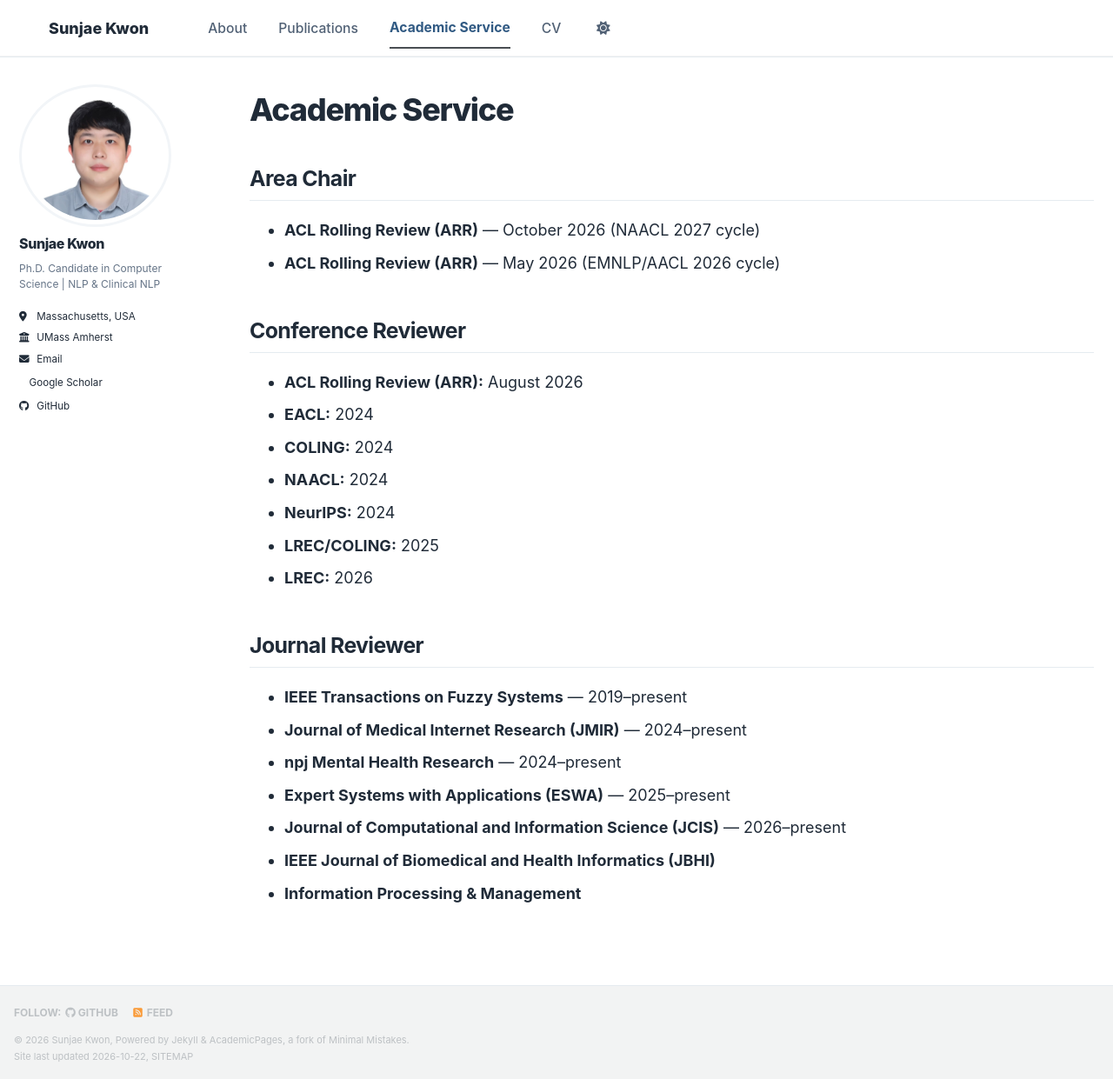
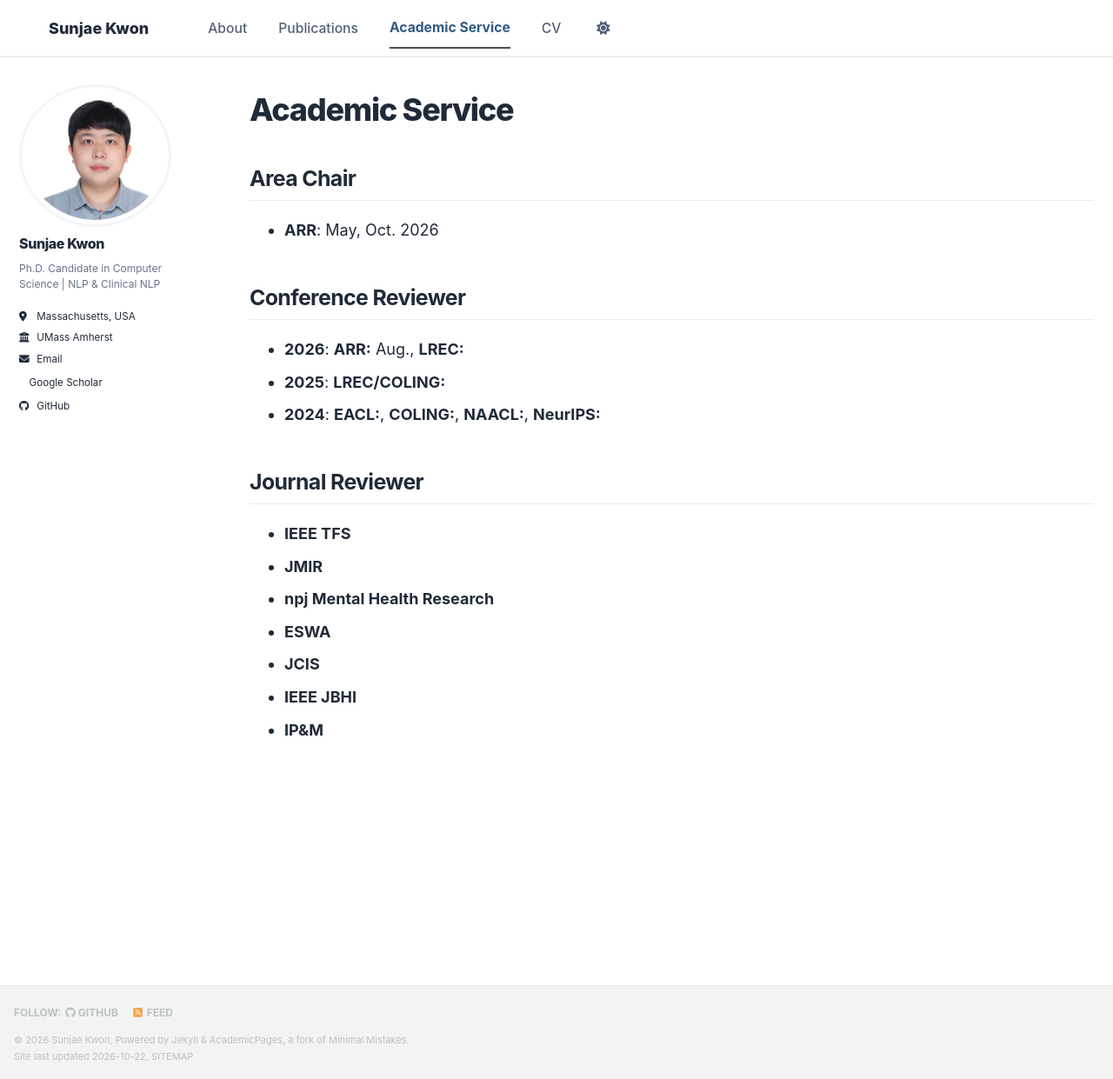
Before and after one commit to soon91jae/soon91jae.github.io, a Jekyll site: the page built from _pages/service.md, in a window 1280 px wide and 1241 px high. Shown: the whole window at 87% size. Built offline with Jekyll 4.4.1, drawn with Linux system fonts in a browser that asks for light colours; a style sheet for code colours, icons or effects is not loaded.

Commit message:
Update service.md

```diff
--- a/_pages/service.md
+++ b/_pages/service.md
@@ -7,25 +7,20 @@ author_profile: true
 
 ## Area Chair
 
-- **ACL Rolling Review (ARR)** — October 2026 (NAACL 2027 cycle)
-- **ACL Rolling Review (ARR)** — May 2026 (EMNLP/AACL 2026 cycle)
+- **ARR**: May, Oct. 2026
 
 ## Conference Reviewer
 
-- **ACL Rolling Review (ARR):** August 2026
-- **EACL:** 2024
-- **COLING:** 2024
-- **NAACL:** 2024
-- **NeurIPS:** 2024
-- **LREC/COLING:** 2025
-- **LREC:** 2026
+- **2026**: **ARR:** Aug., **LREC:**
+- **2025**: **LREC/COLING:**
+- **2024**: **EACL:**, **COLING:**, **NAACL:**, **NeurIPS:**
 
 ## Journal Reviewer
 
-- **IEEE Transactions on Fuzzy Systems** — 2019–present
-- **Journal of Medical Internet Research (JMIR)** — 2024–present
-- **npj Mental Health Research** — 2024–present
-- **Expert Systems with Applications (ESWA)** — 2025–present
-- **Journal of Computational and Information Science (JCIS)** — 2026–present
-- **IEEE Journal of Biomedical and Health Informatics (JBHI)**
-- **Information Processing & Management**
+- **IEEE TFS**
+- **JMIR**
+- **npj Mental Health Research**
+- **ESWA**
+- **JCIS**
+- **IEEE JBHI**
+- **IP&M**
```
